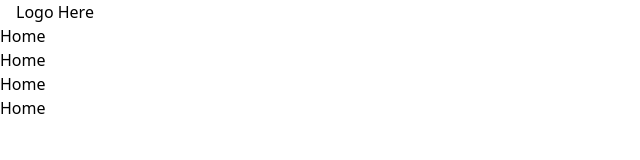
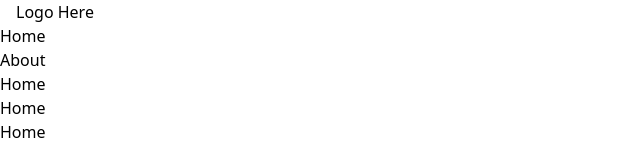
Before and after one commit to BackendExpert/new-nav, a React (Vite) app: page / in a window 1280 px wide. Shown: the top 160 px of the page, without its empty margins (0-640 px from the left). Built offline with nearby package versions, Linux system fonts and the light colour scheme; some icons are missing.

Commit message:
Update
Co-Authored-By: JehanKandy  <jehankandy@gmail.com>

```diff
--- a/src/nav/Navbar.tsx
+++ b/src/nav/Navbar.tsx
@@ -12,7 +12,7 @@
           <ul className="flex">
             <li className="px-8"><a href="">Home</a></li>
             <li className="px-8">
-              <span></span>
+              <span className="">About</span>
             </li>
             <li className="px-8"><a href="">Home</a></li>
             <li className="px-8"><a href="">Home</a></li>
```
